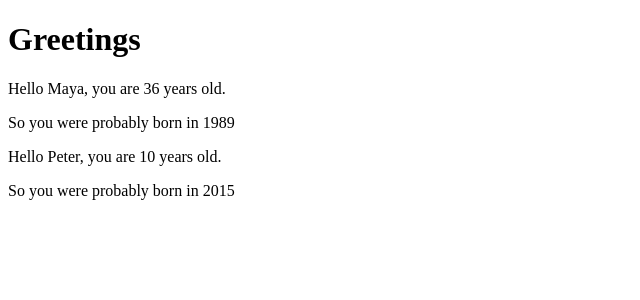
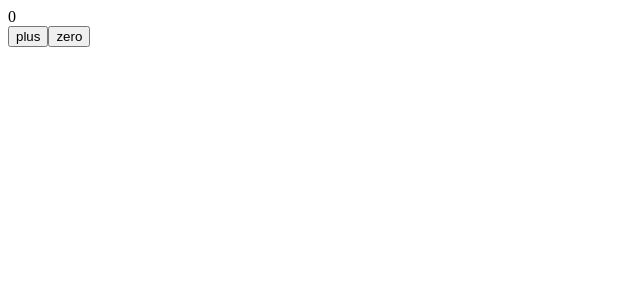
Before and after one commit to PlatynowyGarnek/full_stack_open, a React (Vite) app in the folder testingpage/: page / in a window 1280 px wide. Shown: the top 300 px of the page, without its empty margins (0-640 px from the left). Built offline with nearby package versions, Linux system fonts and the light colour scheme.

Commit message:
usage of event handlers and buttons

```diff
--- a/testingpage/src/App.jsx
+++ b/testingpage/src/App.jsx
@@ -1,26 +1,21 @@
-const Hello = ({name , age }) => {
+import { useState } from 'react'
 
-  const bornYear = () => new Date().getFullYear() - age
+const App = () => {
+
+  const [ counter, setCounter ] = useState(0)
+
+  const handleClick = () => {
+    console.log('clicked')
+  }
+
+  console.log('rendering...', counter)
 
   return (
     <div>
-      <p>
-        Hello {name}, you are {age} years old.
-      </p>
-      <p>So you were probably born in {bornYear()}</p>
-    </div>
-  )
-}
+    <div>{counter}</div>
+    <button onClick={() => {setCounter(counter+1); console.log('clicked')}}>plus</button>
+    <button onClick={() => {setCounter(0); console.log('clicked zero')}}>zero</button>
 
-
-const App = () => {
-  const name = 'Peter'
-  const age = 10
-  return (
-    <div>
-      <h1>Greetings</h1>
-      <Hello name="Maya" age={26+10} />
-      <Hello name={name} age={age} />
     </div>
   )
 }
```
